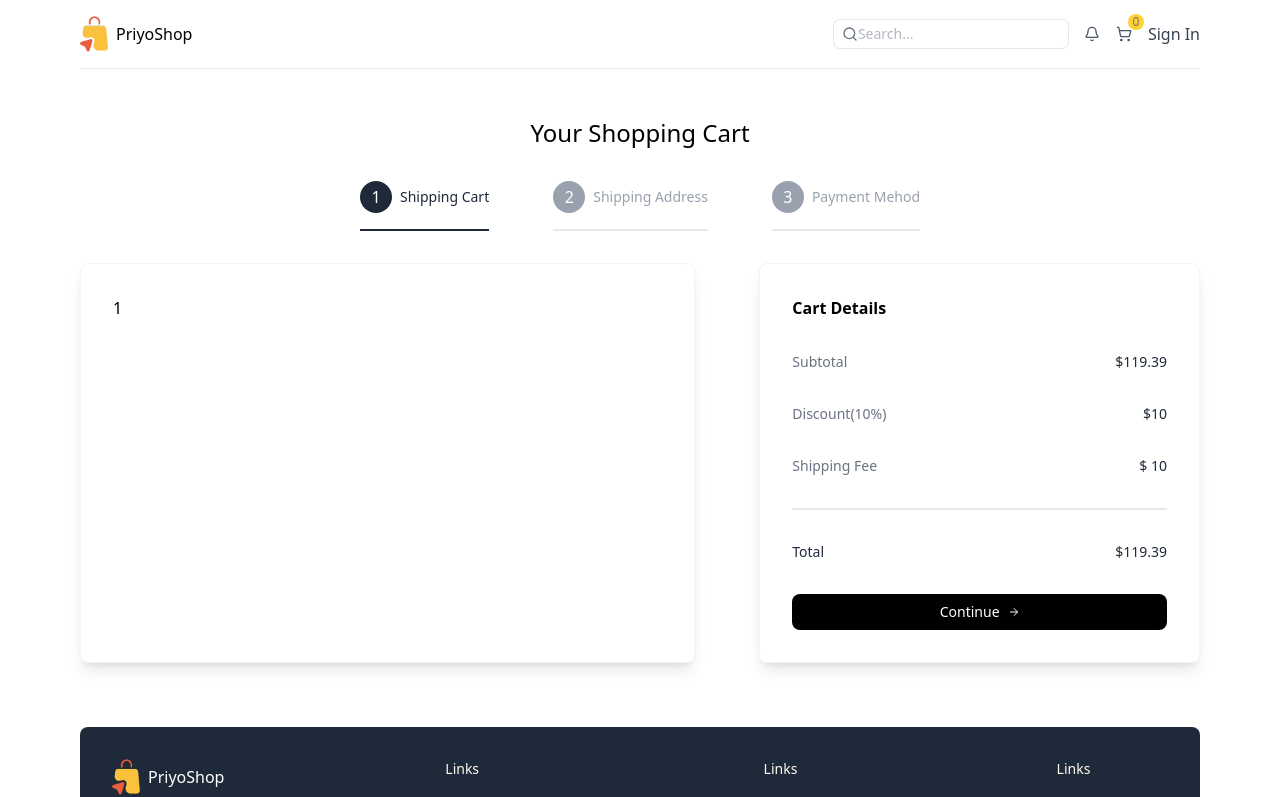
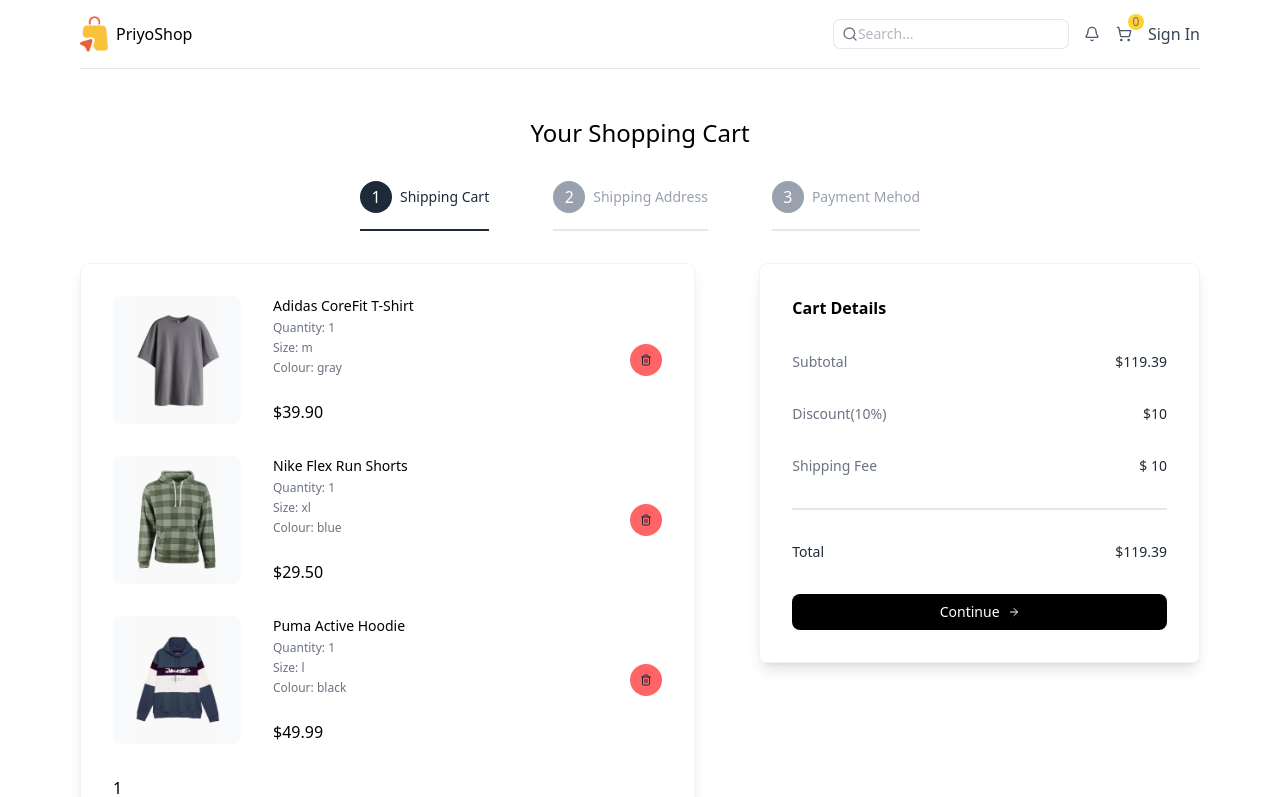
Before and after one commit to priyotush25/priyo-shop, a Next.js app in the folder client/: page /cart in a window 1280 px wide. Shown: the top 797 px of the page. Built offline with nearby package versions, Linux system fonts and the light colour scheme.

Commit message:
update shipping cart

```diff
--- a/client/package.json
+++ b/client/package.json
@@ -9,10 +9,13 @@
     "lint": "eslint"
   },
   "dependencies": {
+    "@hookform/resolvers": "^5.2.2",
     "lucide-react": "^0.577.0",
     "next": "16.2.0",
     "react": "19.2.4",
-    "react-dom": "19.2.4"
+    "react-dom": "19.2.4",
+    "react-hook-form": "^7.72.0",
+    "zod": "^4.3.6"
   },
   "devDependencies": {
     "@tailwindcss/postcss": "^4",
--- a/client/src/app/cart/page.tsx
+++ b/client/src/app/cart/page.tsx
@@ -1,84 +1,88 @@
-"use client"
+"use client";
 
+import PaymentForm from "@/component/PaymentForm";
+import ShippingForm from "@/component/ShippingForm";
 import { CartItemsType } from "@/types";
-import { ArrowRight } from "lucide-react";
+import { ArrowRight, Trash2 } from "lucide-react";
+import Image from "next/image";
 import { useRouter, useSearchParams } from "next/navigation";
-
 
 const steps = [
     {
         id: 1,
-        title: "Shipping Cart"
+        title: "Shipping Cart",
     },
     {
         id: 2,
-        title: "Shipping Address"
+        title: "Shipping Address",
     },
     {
         id: 3,
-        title: "Payment Mehod"
-    }
-]
+        title: "Payment Mehod",
+    },
+];
 
 const cartItems: CartItemsType = [
     {
-        "id": 1,
-        "name": "Adidas CoreFit T-Shirt",
-        "shortDescription": "Lightweight performance t-shirt for everyday workouts.",
-        "description": "Breathable and moisture-wicking fabric designed for comfort during training or casual wear.",
-        "price": 39.9,
-        "sizes": ["s", "m", "l", "xl", "xxl"],
-        "colors": ["gray", "purple", "green"],
-        "images": {
-            "gray": "/products/1g.png",
-            "purple": "/products/1p.png",
-            "green": "/products/1gr.png"
+        id: 1,
+        name: "Adidas CoreFit T-Shirt",
+        shortDescription: "Lightweight performance t-shirt for everyday workouts.",
+        description:
+            "Breathable and moisture-wicking fabric designed for comfort during training or casual wear.",
+        price: 39.9,
+        sizes: ["s", "m", "l", "xl", "xxl"],
+        colors: ["gray", "purple", "green"],
+        images: {
+            gray: "/products/1g.png",
+            purple: "/products/1p.png",
+            green: "/products/1gr.png",
         },
         quantity: 1,
         selectedSize: "m",
-        selectedColor: "gray"
+        selectedColor: "gray",
     },
     {
-        "id": 2,
-        "name": "Nike Flex Run Shorts",
-        "shortDescription": "Flexible running shorts with breathable mesh.",
-        "description": "Designed for runners, these shorts provide maximum comfort and flexibility.",
-        "price": 29.5,
-        "sizes": ["s", "m", "l", "xl"],
-        "colors": ["gray", "blue", "red"],
-        "images": {
-            "gray": "/products/2g.png",
-            "blue": "/products/2gr.png",
-            "red": "/products/2r.png"
+        id: 2,
+        name: "Nike Flex Run Shorts",
+        shortDescription: "Flexible running shorts with breathable mesh.",
+        description:
+            "Designed for runners, these shorts provide maximum comfort and flexibility.",
+        price: 29.5,
+        sizes: ["s", "m", "l", "xl"],
+        colors: ["gray", "blue", "red"],
+        images: {
+            gray: "/products/2g.png",
+            blue: "/products/2gr.png",
+            red: "/products/2r.png",
         },
         quantity: 1,
         selectedSize: "xl",
-        selectedColor: "blue"
+        selectedColor: "blue",
     },
     {
-        "id": 3,
-        "name": "Puma Active Hoodie",
-        "shortDescription": "Warm and stylish hoodie for active days.",
-        "description": "Soft fleece interior with a modern fit, perfect for workouts or lounging.",
-        "price": 49.99,
-        "sizes": ["m", "l", "xl", "xxl"],
-        "colors": ["black", "gray", "white"],
-        "images": {
-            "black": "/products/3b.png",
-            "gray": "/products/3g.png",
-            "white": "/products/3w.png"
+        id: 3,
+        name: "Puma Active Hoodie",
+        shortDescription: "Warm and stylish hoodie for active days.",
+        description:
+            "Soft fleece interior with a modern fit, perfect for workouts or lounging.",
+        price: 49.99,
+        sizes: ["m", "l", "xl", "xxl"],
+        colors: ["black", "gray", "white"],
+        images: {
+            black: "/products/3b.png",
+            gray: "/products/3g.png",
+            white: "/products/3w.png",
         },
         quantity: 1,
         selectedSize: "l",
-        selectedColor: "black"
-    }
-]
+        selectedColor: "black",
+    },
+];
 
 const CartPage = () => {
-
     const searchParams = useSearchParams();
     const router = useRouter();
-    const activeStep = parseInt(searchParams.get("step") || "1")
+    const activeStep = parseInt(searchParams.get("step") || "1");
 
     return (
         <div className="flex flex-col gap-8 items-center justify-center mt-12">
@@ -87,70 +91,120 @@
 
             {/* STEP */}
             <div className="flex flex-col lg:flex-row items-center gap-8 lg:gap-16">
+                {steps.map((step) => (
+                    <div
+                        key={step.id}
+                        className={`flex items-center gap-2 border-b-2 pb-4 ${step.id === activeStep ? "border-gray-800" : "border-gray-200"}`}
+                    >
+                        <div
+                            className={`w-6 h-6 rounded-full text-white p-4 flex items-center justify-center ${step.id === activeStep ? "bg-gray-800" : "bg-gray-400"}`}
+                        >
+                            {step.id}
+                        </div>
+                        <p
+                            className={`text-sm font-medium ${step.id === activeStep ? "text-gray-800" : "text-gray-400"}`}
+                        >
+                            {step.title}
+                        </p>
+                    </div>
+                ))}
+            </div>
 
-                {
-                    steps.map(step => (
-                        <div key={step.id} className={`flex items-center gap-2 border-b-2 pb-4 ${step.id === activeStep ? "border-gray-800" : "border-gray-200"}`}>
-                            <div className={`w-6 h-6 rounded-full text-white p-4 flex items-center justify-center ${step.id === activeStep ? "bg-gray-800" : "bg-gray-400"}`}>{step.id}</div>
-                            <p className={`text-sm font-medium ${step.id === activeStep ? "text-gray-800" : "text-gray-400"}`}>{step.title}</p>
-
-                        </div>
-                    ))
-                }
-
-            </div>
             {/* STEP & DETAILS */}
             <div className="w-full flex flex-col lg:flex-row gap-16">
+                {/* STEP */}
+                <div className="w-full lg:w-7/12 shadow-lg border border-gray-100 p-8 rounded-lg flex flex-col gap-8">
+                    {activeStep === 1 ? (
+                        cartItems.map((item) =>
 
-                {/* STEP */}
-                <div className="w-full lg:w-7/12 shadow-lg border border-gray-100 p-8 rounded-lg flex flex-col gap-8">1</div>
+                            <div key={item.id} className="flex items-center justify-between">
+                                {/* IMAGE & DETAILS */}
+                                <div className="flex gap-8">
+                                    {/* IMAGE */}
+                                    <div className="relative w-32 h-32 bg-gray-50 rounded-lg overflow-hidden
+                                    ">
+                                        <Image src={item.images[item.selectedColor]} alt={item.name} fill className="object-contain" />
+                                    </div>
+                                    {/* DETAILS */}
+                                    <div className="flex flex-col justify-between">
+                                        <div className="flex flex-col gap-1">
+                                            <p className="text-sm font-medium">{item.name}</p>
+                                            <p className="text-xs text-gray-500">Quantity: {item.quantity}</p>
+                                            <p className="text-xs text-gray-500">Size: {item.selectedSize}</p>
+                                            <p className="text-xs text-gray-500">Colour: {item.selectedColor}</p>
+                                        </div>
+                                        <p className="font-medium">${item.price.toFixed(2)}</p>
+                                    </div>
+
+                                </div>
+                                {/* BUTTON */}
+                                <button className="w-8 h-8 rounded-full bg-red-400 hover:bg-red-200 transition-all duration-300 flex items-center justify-center cursor-pointer"> <Trash2 className="w-3 h-3 text-gray-800" /> </button>
+
+                            </div>)
+
+
+                    ) : activeStep === 2 ? (
+                        <ShippingForm />
+                    ) : activeStep === 3 && <ShippingForm /> ? (
+                        <PaymentForm />
+                    ) : (
+                        <p className="text-sm text-gray-500">
+                            Please fill in the shipping form to continue
+                        </p>
+                    )}
+
+
+
+                    1
+
+                </div>
 
                 {/* DETAILS */}
-                <div className="w-full lg:w-5/12 shadow-lg border border-gray-100 p-8 rounded-lg flex flex-col gap-8">
+                <div className="w-full lg:w-5/12 shadow-lg border border-gray-100 p-8 rounded-lg flex flex-col gap-8 h-max">
                     <h2 className="font-semibold">Cart Details</h2>
 
                     <div className="flex items-center justify-between text-sm text-gray-500 font-medium">
                         <p>Subtotal</p>
-                        <p className="text-gray-800">$
-                            {
-                                cartItems.reduce((acc, item) => acc + item.price * item.quantity, 0).toFixed(2)
-                            }
+                        <p className="text-gray-800">
+                            $
+                            {cartItems
+                                .reduce((acc, item) => acc + item.price * item.quantity, 0)
+                                .toFixed(2)}
                         </p>
                     </div>
 
                     <div className="flex items-center justify-between text-sm text-gray-500 font-medium">
                         <p>Discount(10%)</p>
-                        <p className="text-gray-800">$10
-                        </p>
+                        <p className="text-gray-800">$10</p>
                     </div>
-
 
                     <div className="flex items-center justify-between text-sm text-gray-500 font-medium">
                         <p>Shipping Fee</p>
-                        <p className="text-gray-800">$
-                            10
-                        </p>
+                        <p className="text-gray-800">$ 10</p>
                     </div>
 
                     <hr className="border border-gray-200" />
 
-
                     <div className="flex items-center justify-between text-sm text-gray-800 font-medium">
                         <p>Total</p>
-                        <p>$
-                            {
-                                cartItems.reduce((acc, item) => acc + item.price * item.quantity, 0).toFixed(2)
-                            }
+                        <p>
+                            $
+                            {cartItems
+                                .reduce((acc, item) => acc + item.price * item.quantity, 0)
+                                .toFixed(2)}
                         </p>
                     </div>
 
                     <div>
-                        <button onClick={() => router.push("/cart?step=2", { scroll: false })}
-                            className="text-sm font-medium text-white bg-black px-4 py-2 rounded-lg w-full flex items-center justify-center gap-2 cursor-pointer hover:bg-gray-800">Continue <ArrowRight className="w-3 h-3" /> </button>
+                        <button
+                            onClick={() => router.push("/cart?step=2", { scroll: false })}
+                            className="text-sm font-medium text-white bg-black px-4 py-2 rounded-lg w-full flex items-center justify-center gap-2 cursor-pointer hover:bg-gray-800"
+                        >
+                            Continue <ArrowRight className="w-3 h-3" />{" "}
+                        </button>
                     </div>
                 </div>
             </div>
-
         </div>
     );
 };
--- /dev/null
+++ b/client/src/component/PaymentForm.tsx
@@ -0,0 +1,10 @@
+
+const PaymentForm = () => {
+    return (
+        <div>
+            payment form
+        </div>
+    );
+};
+
+export default PaymentForm;
--- /dev/null
+++ b/client/src/component/ShippingForm.tsx
@@ -0,0 +1,23 @@
+import { shippingFormSchema, shoppingFormInputs } from "@/types";
+import { zodResolver } from "@hookform/resolvers/zod";
+import { useForm } from "react-hook-form";
+
+
+const ShippingForm = () => {
+    const { register, handleSubmit } = useForm<shoppingFormInputs>({
+        resolver: zodResolver(shippingFormSchema)
+    })
+    return (
+        <form className="flex flex-col gap-4">
+            <div className="flex flex-col gap-1">
+                <label htmlFor="name" className="text-sm text-gray-500 font-medium">Name</label>
+                <input type="text" placeholder="Enter your name" {...register("name")} className="text-xs border-b border-gray-200 outline-none py-2" />
+                {
+                    errors.name && (<p>{errors.name.message}</p>)
+                }
+            </div>
+        </form>
+    );
+};
+
+export default ShippingForm;
--- a/client/src/types.ts
+++ b/client/src/types.ts
@@ -1,3 +1,5 @@
+import { z } from "zod";
+
 export type ProductType = {
   id: string | number;
   name: string;
@@ -17,4 +19,19 @@
   selectedColor: string;
 };
 
-export type CartItemTypes = CartItemType[];
+export type CartItemsType = CartItemType[];
+
+export const shippingFormSchema = z.object({
+  name: z.string().min(1, "Name is required!"),
+  email: z.string().min(1, "Email is required!"),
+
+  phone: z
+    .string()
+    .min(7, "Phone number must be between 7 and 10 digit!")
+    .max(10, "Phone number must be between 7 and 10 digit")
+    .regex(/^\d+$/, "Phone number must contain only number!"),
+  address: z.string().min(1, "Address is required!"),
+  city: z.string().min(1, "City is required!"),
+});
+
+export type shoppingFormInputs = z.infer<typeof shippingFormSchema>;
```
Also changed, not shown: 1 other file (tests, documents, lock files or other folders).
